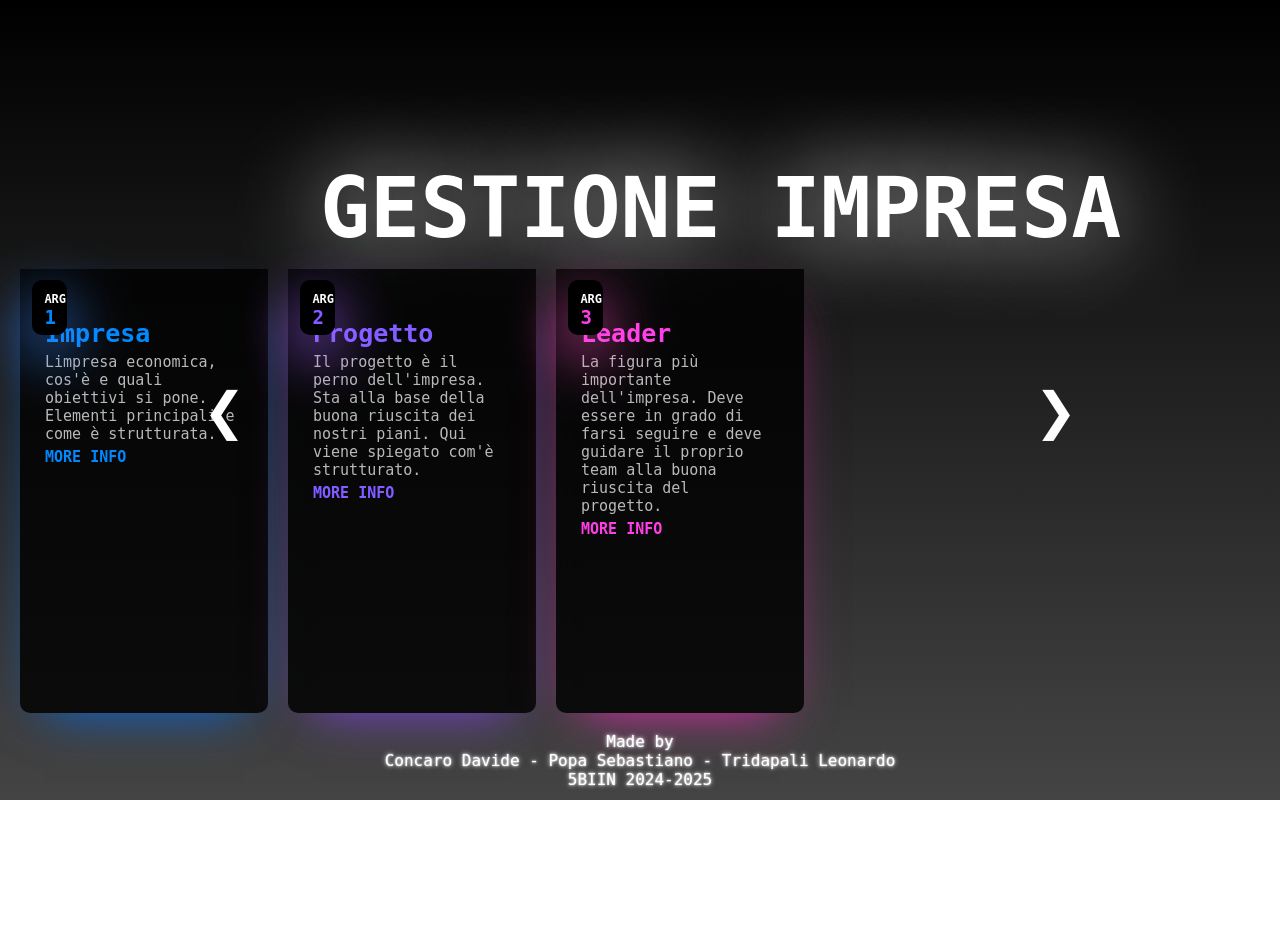
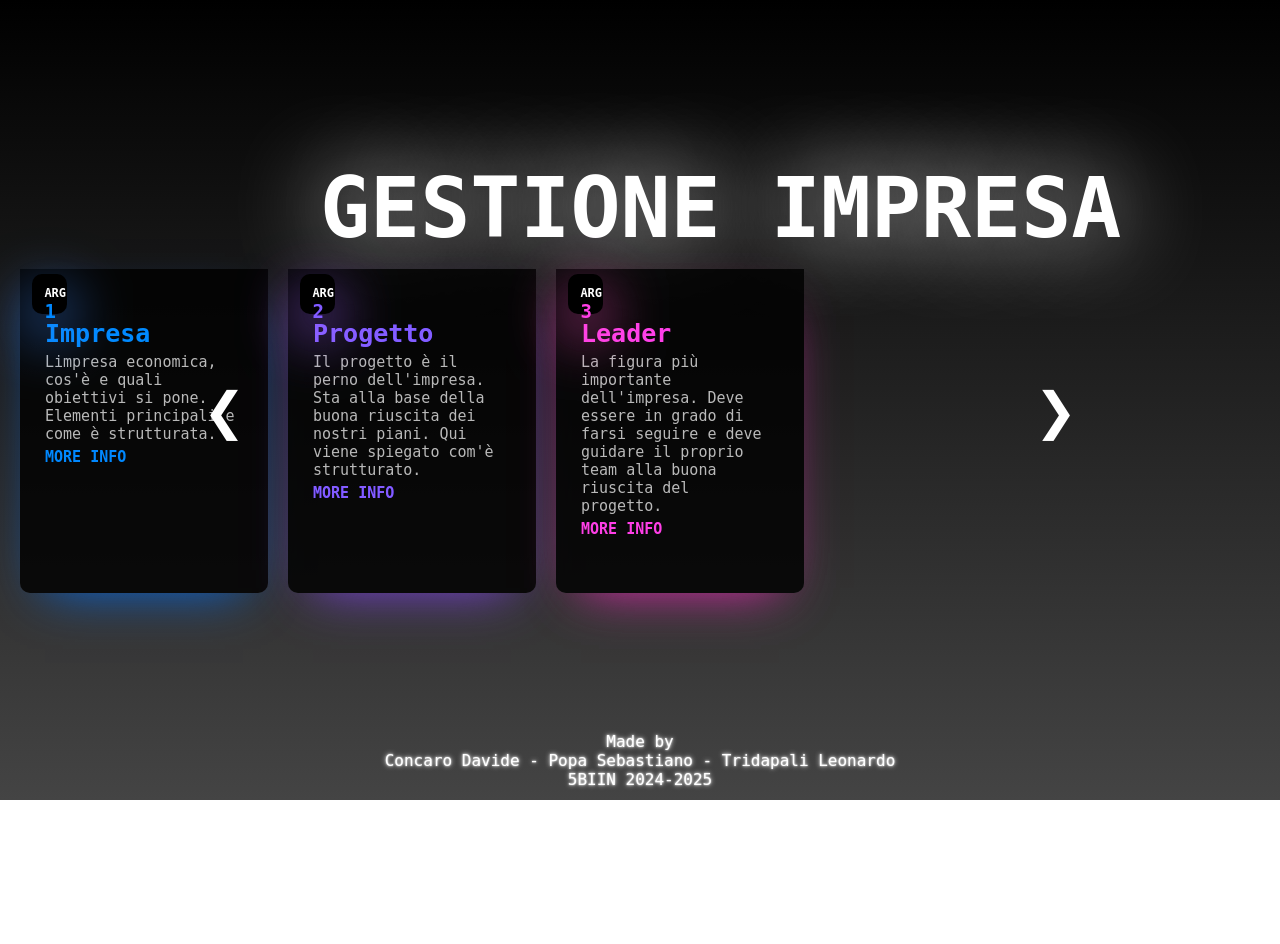
Before and after one commit to tridoz06/GPOI, a PHP site: page / in a window 1280 px wide. Shown: the top 944 px of the page. After the commit the page ends 800 px from the top, so only its background shows below. Run offline with PHP 8.4, Linux system fonts and the light colour scheme; data comes from the database, SQL or seed files in the repository; some web fonts are replaced.

Commit message:
mannaggia

```diff
--- a/CSS/style.css
+++ b/CSS/style.css
@@ -37,7 +37,7 @@
     position: relative;
     width: 100%;
     max-width: 100%;
-    height: 200%;
+    height: 150%;
     margin: 0 auto;
     overflow: hidden;
     padding-top: 5rem;
```
